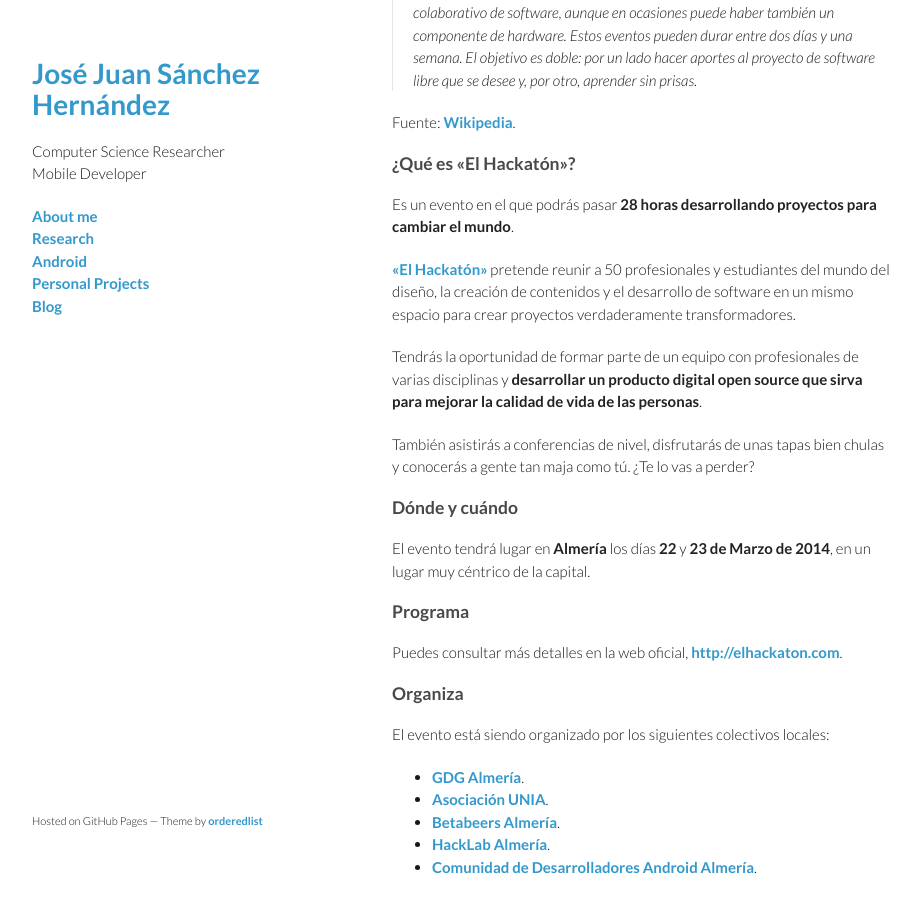
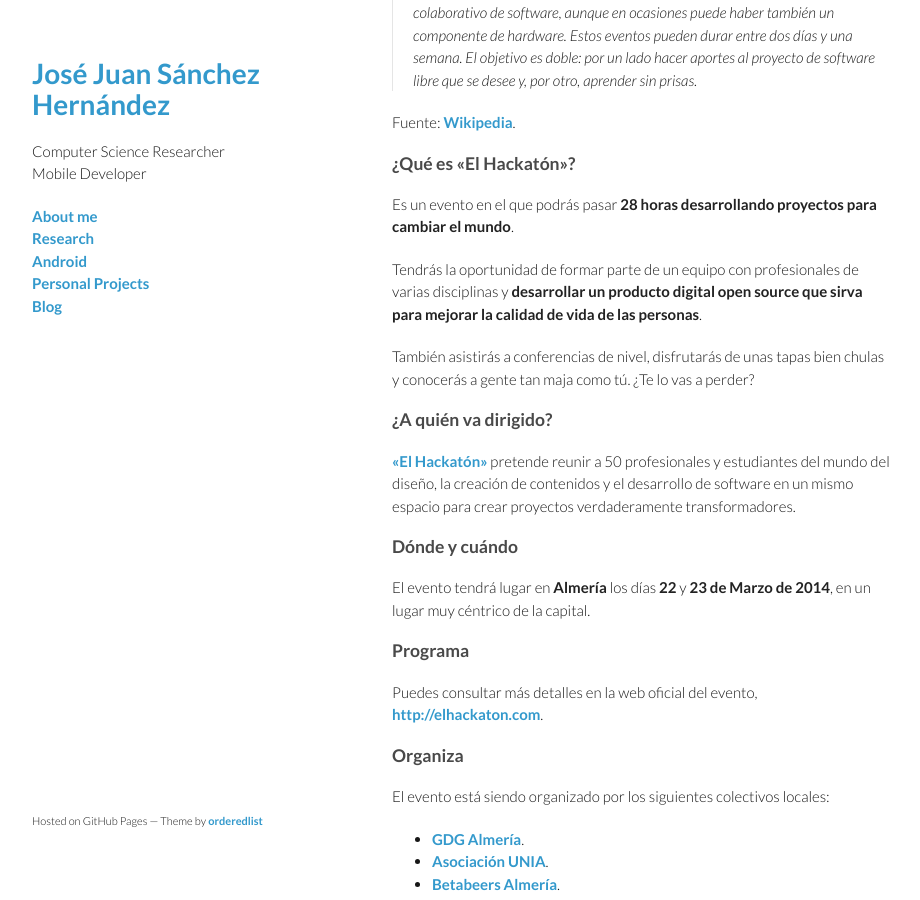
Before and after one commit to josejuansanchez/josejuansanchez.github.io, a Jekyll site: the page built from _posts/2014-02-18-el-hackaton.md, in a window 1280 px wide and 900 px high, scrolled down 421 px. Shown: the whole window, without its empty margins (178-1098 px from the left). Built offline with Jekyll 4.4.1, drawn with Linux system fonts in a browser that asks for light colours; comment, search, counter and statistics services are not loaded.

Commit message:
Update 2014-02-18-el-hackaton.md

```diff
--- a/_posts/2014-02-18-el-hackaton.md
+++ b/_posts/2014-02-18-el-hackaton.md
@@ -19,11 +19,14 @@ Fuente: [Wikipedia](http://es.wikipedia.org/wiki/Hackathon).
 
 Es un evento en el que podrás pasar **28 horas desarrollando proyectos para cambiar el mundo**.
 
-[&laquo;El Hackatón&raquo;](http://elhackaton.com) pretende reunir a 50 profesionales y estudiantes del mundo del diseño, la creación de contenidos y el desarrollo de software en un mismo espacio para crear proyectos verdaderamente transformadores.
-
 Tendrás la oportunidad de formar parte de un equipo con profesionales de varias disciplinas y **desarrollar un producto digital open source que sirva para mejorar la calidad de vida de las personas**.
 
 También asistirás a conferencias de nivel, disfrutarás de unas tapas bien chulas y conocerás a gente tan maja como tú. ¿Te lo vas a perder?
+
+### ¿A quién va dirigido?
+
+[&laquo;El Hackatón&raquo;](http://elhackaton.com) pretende reunir a 50 profesionales y estudiantes del mundo del diseño, la creación de contenidos y el desarrollo de software en un mismo espacio para crear proyectos verdaderamente transformadores.
+
 
 ### Dónde y cuándo
 
@@ -31,7 +34,7 @@ El evento tendrá lugar en **Almería** los días **22** y **23 de Marzo de 2014
 
 ### Programa
 
-Puedes consultar más detalles en la web oficial, [http://elhackaton.com](http://elhackaton.com).
+Puedes consultar más detalles en la web oficial del evento, [http://elhackaton.com](http://elhackaton.com).
 
 ### Organiza
 
```
